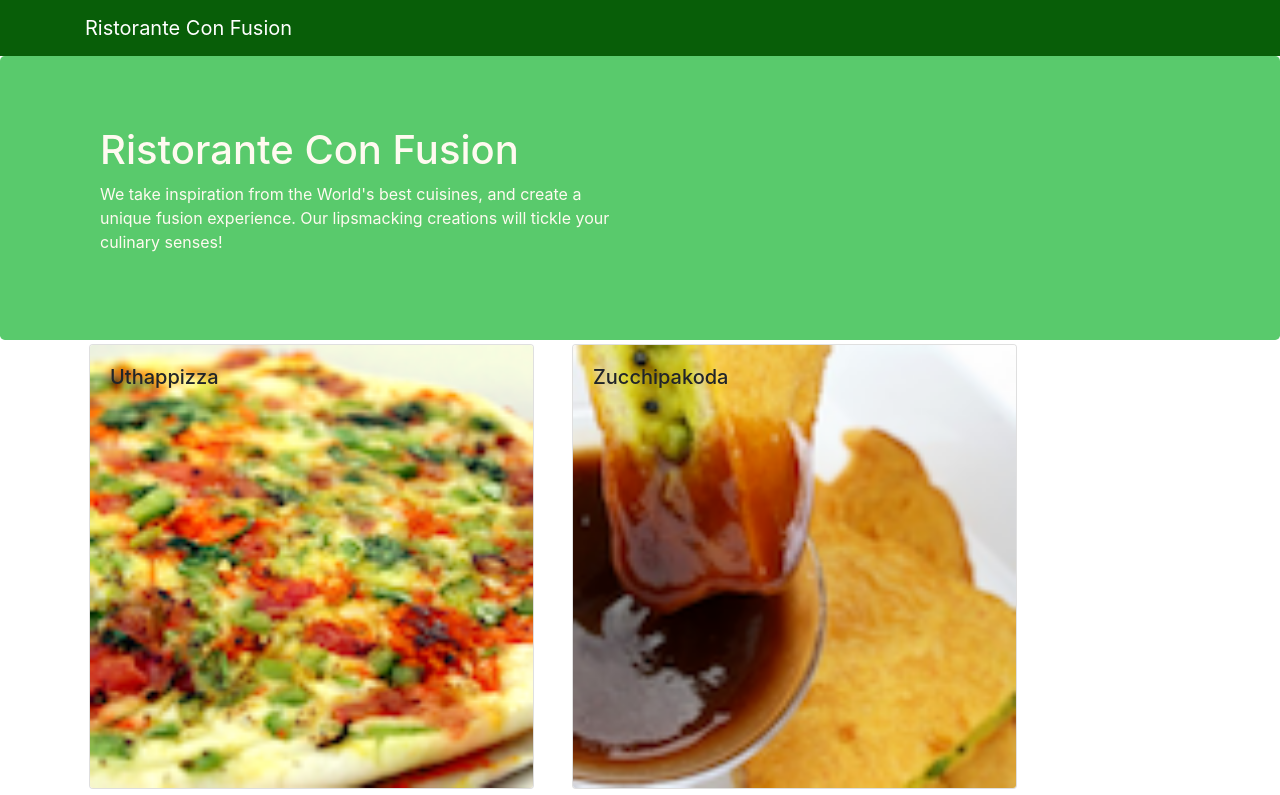
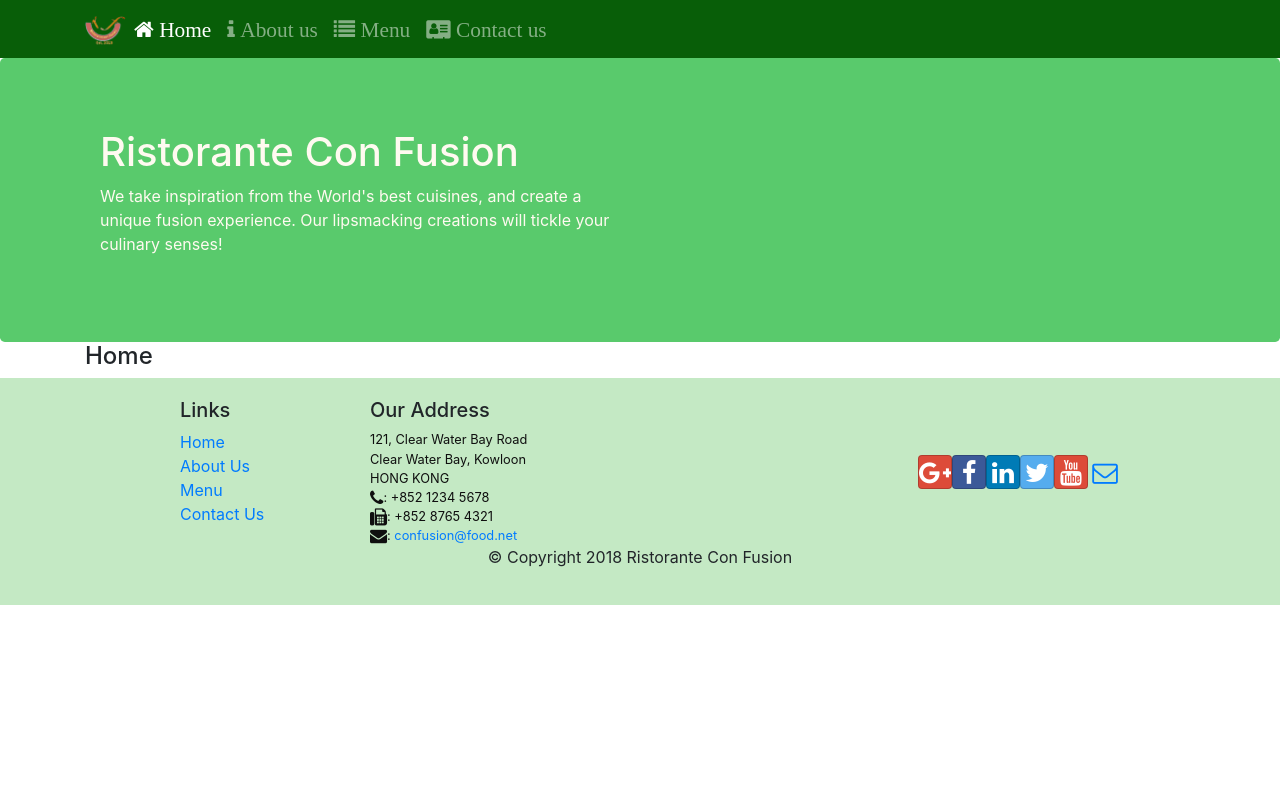
Before and after one commit to shubhapatil154/React_Project, a React (Create React App) app: page /home in a window 1280 px wide. Shown: the top 795 px of the page. Built offline with nearby package versions, Linux system fonts and the light colour scheme.

Commit message:
React Route

```diff
--- a/package.json
+++ b/package.json
@@ -10,6 +10,7 @@
     "font-awesome": "4.7.0",
     "react": "^16.13.1",
     "react-dom": "^16.13.1",
+    "react-router-dom": "4.2.2",
     "react-scripts": "3.4.1"
   },
   "scripts": {
--- a/src/App.js
+++ b/src/App.js
@@ -1,14 +1,17 @@
 import React, { Component } from 'react';
 import Main from './components/MainComponent';
 import './App.css';
+import { BrowserRouter } from 'react-router-dom';
 
  class App extends Component{
 
   render(){
     return (
-      <div>
-        <Main />
+      <BrowserRouter>
+        <div>
+          <Main />
       </div>
+      </BrowserRouter>
     );
   }
 
--- a/src/components/FooterComponent.js
+++ b/src/components/FooterComponent.js
@@ -1,4 +1,6 @@
 import React from 'react';
+import { Link } from "react-router-dom";
+
 
 function Footer(props) {
     return(
@@ -8,10 +10,10 @@
                 <div className="col-4 offset-1 col-sm-2">
                     <h5>Links</h5>
                     <ul className="list-unstyled">
-                        <li><a href="#">Home</a></li>
-                        <li><a href="#">About</a></li>
-                        <li><a href="#">Menu</a></li>
-                        <li><a href="contactus.html">Contact</a></li>
+                        <li><Link to="/home">Home</Link></li>
+                        <li><Link to="/aboutus">About Us</Link></li>
+                        <li><Link to="/menu">Menu</Link></li>
+                        <li><Link to="/contactus.html">Contact Us</Link></li>
                     </ul>
                 </div>
                 <div className="col-7 col-sm-5">
--- a/src/components/HeaderComponent.js
+++ b/src/components/HeaderComponent.js
@@ -1,13 +1,56 @@
 import React, { Component } from 'react';
-import { Navbar,NavbarBrand, Jumbotron } from 'reactstrap';
+import { Navbar,NavbarBrand, Nav, NavbarToggler, Collapse, NavItem, Jumbotron } from 'reactstrap';
+import { NavLink } from 'react-router-dom';
 
 class Header extends Component {
+    constructor(props) {
+        super(props);
+        this.state = {
+            isNavOpen: false
+        };
+        this.toggleNav = this.toggleNav.bind(this);
+    }
+
+    toggleNav() {
+        this.setState({
+            isNavOpen: !this.state.isNavOpen
+        });
+    }
+
     render() {
         return(
             <>
-            <Navbar dark>
+            <Navbar dark expand="md">
                 <div className="container">
-                <NavbarBrand href="/">Ristorante Con Fusion </NavbarBrand>
+                    <NavbarToggler onClick={this.toggleNav} />
+                    <NavbarBrand className="mr-auto" href="/">
+                        <img src="assets/images/logo.png" height="30" width="41"
+                            alt="Ristorante Con Fusion" />
+                    </NavbarBrand>
+                    <Collapse isOpen={this.state.isNavOpen} navbar>
+                        <Nav navbar>
+                            <NavItem>
+                                <NavLink className="nav-link"  to ="/home">
+                                    <span className="fa fa-home fa-lg"> Home </span>
+                                </NavLink>
+                            </NavItem>
+                            <NavItem>
+                                <NavLink className="nav-link"  to ="/aboutus">
+                                    <span className="fa fa-info fa-lg"> About us </span>
+                                </NavLink>
+                            </NavItem>
+                            <NavItem>
+                                <NavLink className="nav-link"  to ="/menu">
+                                    <span className="fa fa-list fa-lg"> Menu </span>
+                                </NavLink>
+                            </NavItem>
+                            <NavItem>
+                                <NavLink className="nav-link"  to ="/contactus">
+                                    <span className="fa fa-address-card fa-lg"> Contact us </span>
+                                </NavLink>
+                            </NavItem>
+                        </Nav>
+                    </Collapse>
                 </div>
             </Navbar>
             <Jumbotron>
--- /dev/null
+++ b/src/components/HomeComponent.js
@@ -0,0 +1,11 @@
+import React from 'react';
+
+function Home(props) {
+    return (
+        <div className="container">
+            <h4>Home</h4>
+        </div>
+    );
+}
+
+export default Home;
--- a/src/components/MainComponent.js
+++ b/src/components/MainComponent.js
@@ -1,9 +1,11 @@
 import React, { Component } from 'react';
+import Home from './HomeComponent';
 import Menu from './MenuComponent';
 import DishDetail from './DishDetailComponent';
 import Header from './HeaderComponent';
 import Footer from './FooterComponent';
 import { DISHES } from '../shared/dishes';
+import { Switch, Route, Redirect } from 'react-router-dom';
 
  class Main extends Component{
   constructor(props) {
@@ -11,21 +13,24 @@
 
     this.state = {
       dishes : DISHES,
-      selectedDish: null
+
     };
   }
 
-  onDishSelect(dishId) {
-    this.setState({ selectedDish: dishId });
-  }
+  render(){
 
-  render(){
+    const HomePage = () => {
+      return ( <Home /> );
+    }
     return (
       <div>
         <Header />
-          <Menu dishes = {this.state.dishes}
-              onClick = {(dishId) => this.onDishSelect(dishId)} />
-          <DishDetail dish={this.state.dishes.filter((dish) => dish.id === this.state.selectedDish )[0]} />
+          <Switch>
+              <Route path="/home" component={HomePage} />
+              <Route exact path="/menu" component={() =>
+                     <Menu dishes={this.state.dishes} />} />
+              <Redirect to="/home" />
+          </Switch>
         <Footer />
       </div>
     );
```
Also changed, not shown: 1 other file (tests, documents, lock files or other folders).
